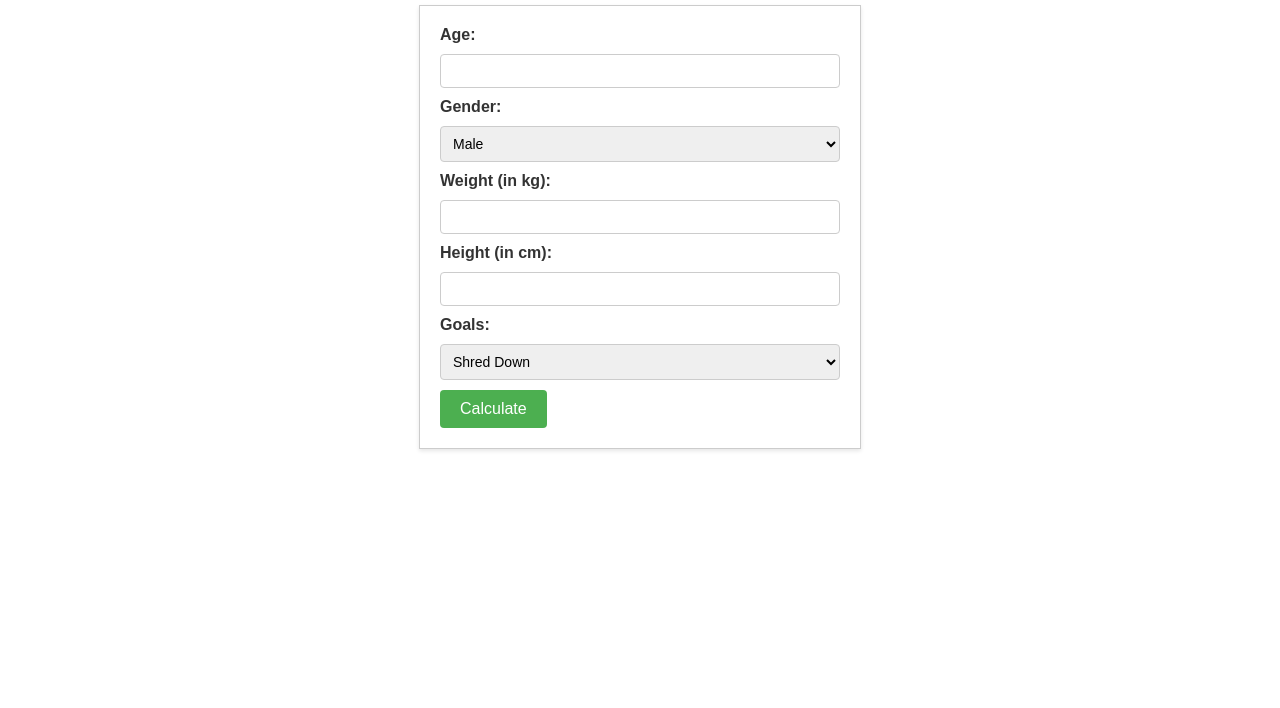
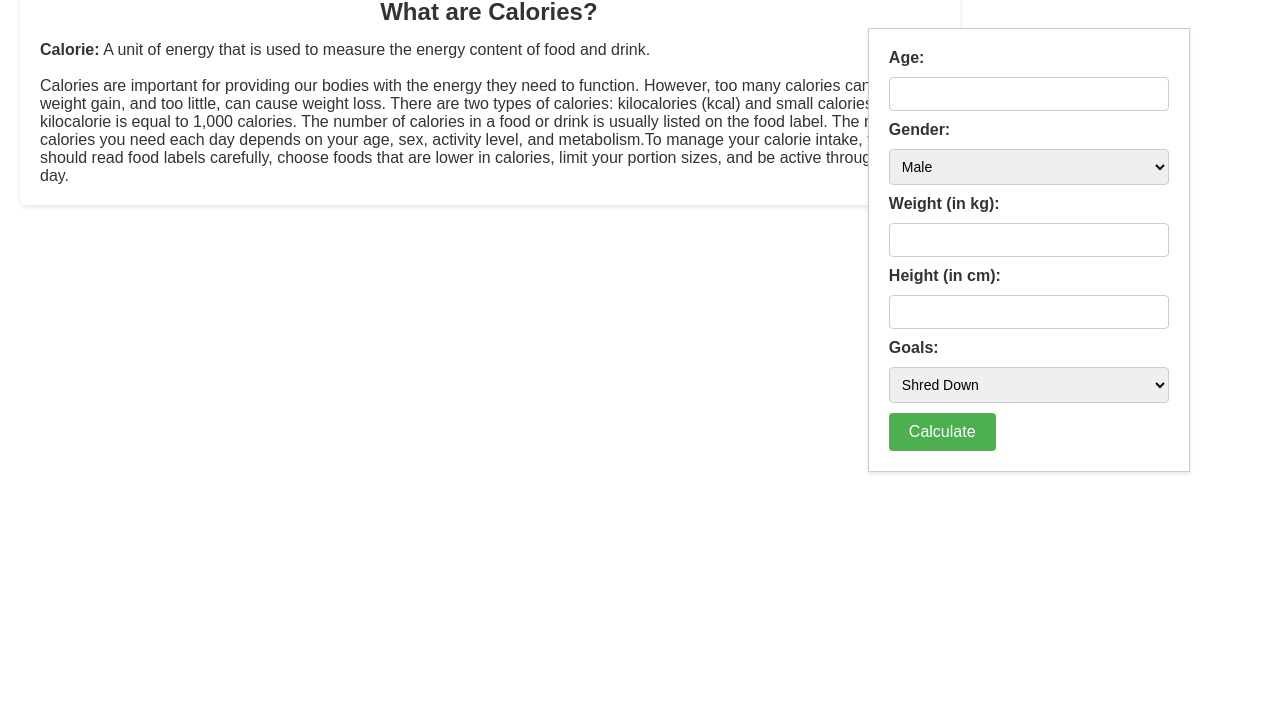
Before and after one commit to Ryan-Krohne/fitness-website, a plain HTML site: page CalorieCalculator.html in a window 1280 px wide. Shown: the part 92-800 px from the top of the page. Drawn offline with Linux system fonts and the light colour scheme.

Commit message:
Inline CSS, Hyperlink

```diff
--- a/CalorieCalculator.html
+++ b/CalorieCalculator.html
@@ -44,7 +44,7 @@
     </ul>
   </nav>
 
-  <h1>Calorie Calculator</h1>
+
   <form id="calorie-form">
     <label for="age">Age:</label>
     <input type="number" id="age" name="age" required>
@@ -136,5 +136,20 @@
 
 
 <!-- what are calories?? -->
+<section style="background-color: #fff; padding: 20px; margin-bottom: 20px; border-right-width: 20px; border-radius: 5px; box-shadow: 0 2px 5px rgba(0, 0, 0, 0.1); width: 900px; margin-left: 0px; right: 20px;">
+
+
+<h2>What are Calories?</h2>
+<p><b>Calorie:</b> A unit of energy that is used to measure the energy content of food and drink.<br><br> Calories are important
+   for providing our bodies with the energy they need to function. However, too many calories can lead to weight gain, and too little, can cause weight loss.
+   There are two types of calories: kilocalories (kcal) and small calories (cal). A kilocalorie is equal to 1,000 calories.
+   The number of calories in a food or drink is usually listed on the food label. The number of calories you need each day
+   depends on your age, sex, activity level, and metabolism.To manage your calorie intake, you should read food labels
+   carefully, choose foods that are lower in calories, limit your portion sizes, and be active throughout the day.
+
+  </p>
+
 </body>
 </html>
+
+</section>
--- a/app.css
+++ b/app.css
@@ -12,6 +12,7 @@ body {
   color: #333;
 }
 
+
 h1 {
   text-align: center;
   color: #333;
@@ -24,6 +25,10 @@ form {
   padding: 20px;
   max-width: 400px;
   margin: 0 auto;
+  position: relative;
+  top: 100px;
+  right:70px;
+  float: right;
   box-shadow: 0 2px 4px rgba(0, 0, 0, 0.1);
 }
 
```
Also changed, not shown: about.html (+2 -1 lines), contact.html (+1 -1 lines).
